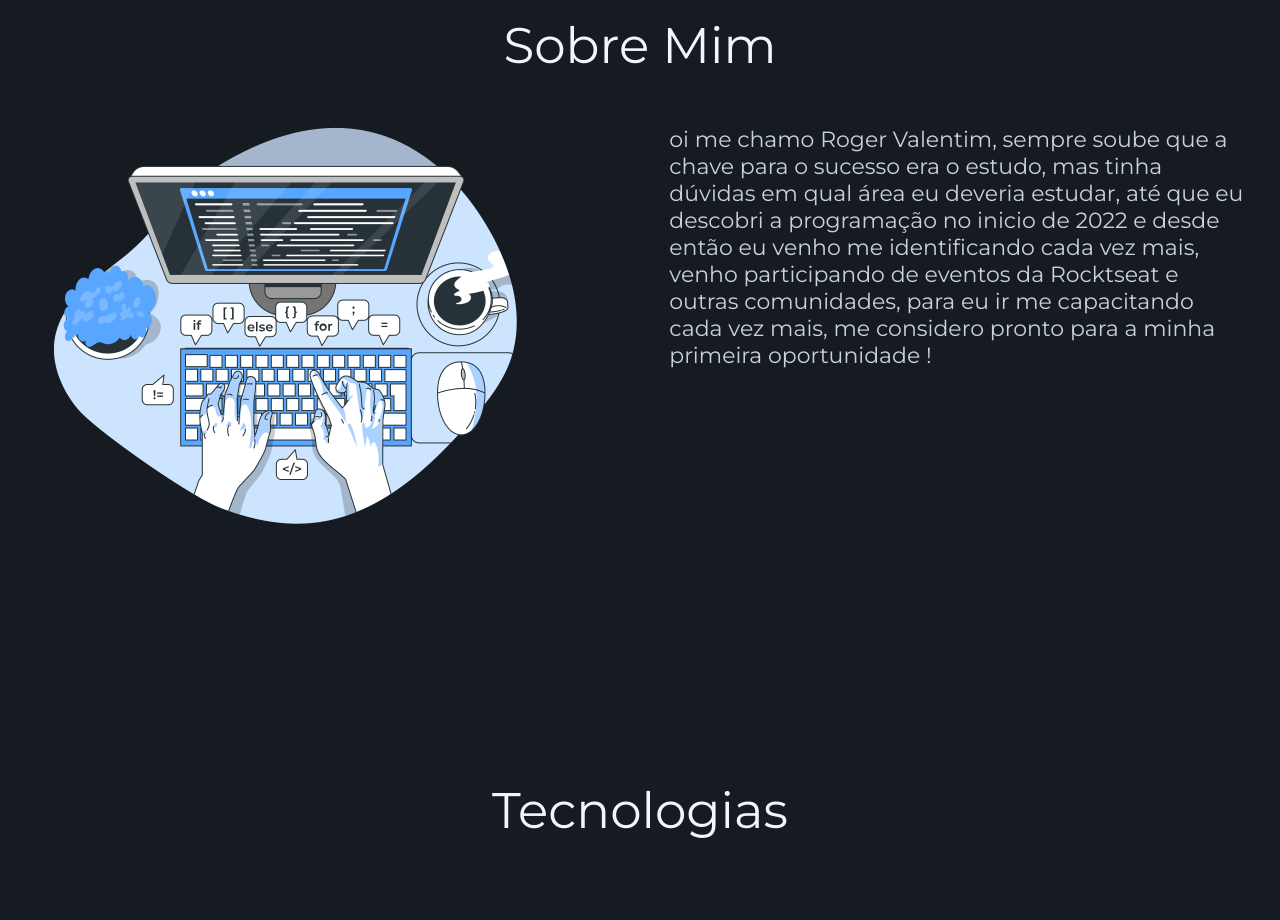
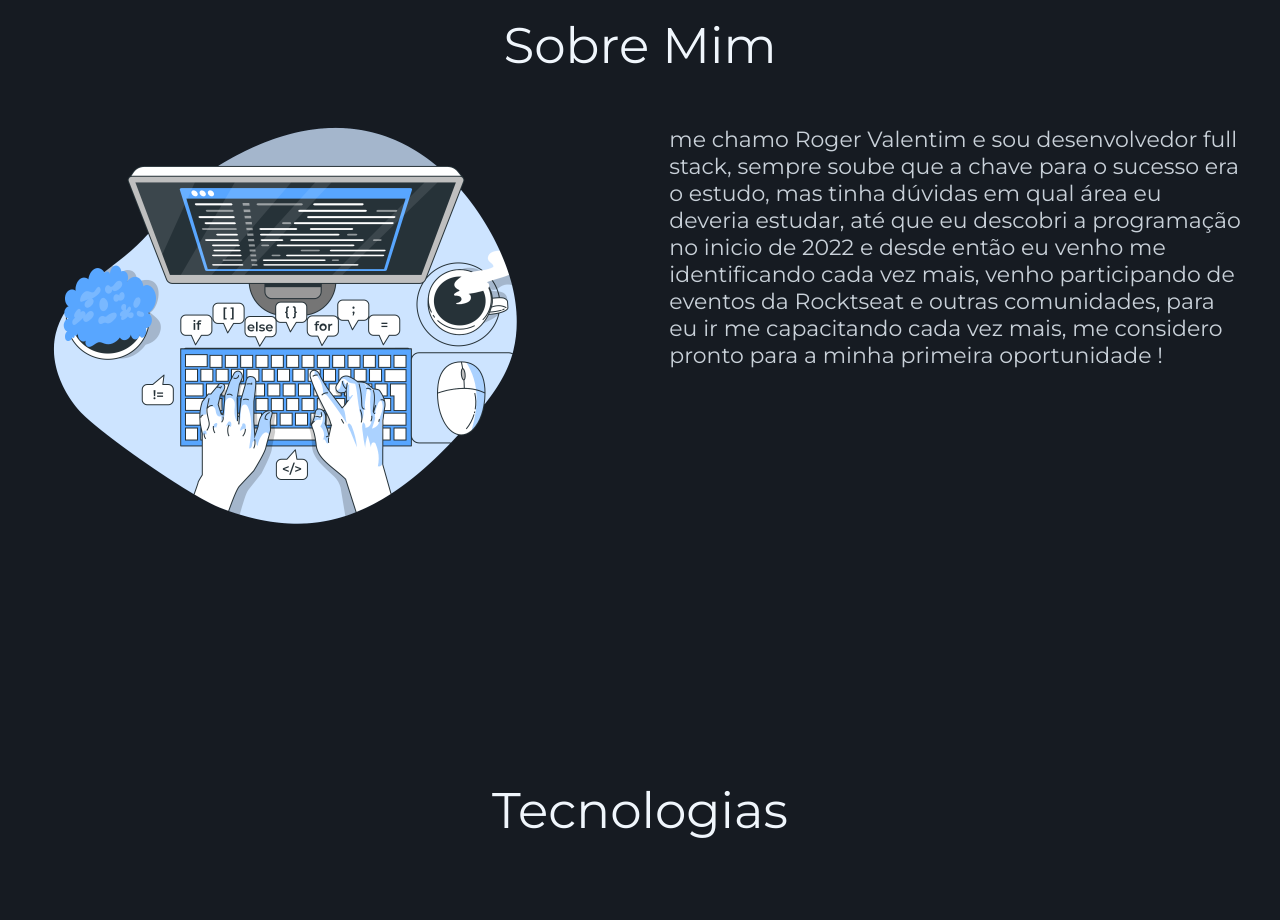
Before and after one commit to rogervalentim/portf-lio, a React (Create React App) app: page / in a window 1280 px wide. Shown: the part 940-1860 px from the top of the page. Built offline with nearby package versions, Linux system fonts and the light colour scheme.

Commit message:
alterando o curriculo

```diff
--- a/src/assets/css/Tecnologias.css
+++ b/src/assets/css/Tecnologias.css
@@ -34,7 +34,7 @@
 .technologies-cards {
   display: grid;
   justify-content: center;
-  grid-template-columns: auto auto auto auto ;
+  grid-template-columns: auto auto auto auto;
   row-gap: 30px;
   margin-top: 80px;
 }
@@ -48,7 +48,7 @@
 }
 
 .card-js:hover {
-  box-shadow: 8px 8px 8px #ddef0b ;
+  box-shadow: 8px 8px 8px #ddef0b;
 }
 
 .card-nodejs:hover {
@@ -96,8 +96,9 @@
   }
 
   .technologies-cards {
-    display: block;
-    margin: auto;
+    display: grid;
+    grid-template-columns: auto;
+    justify-content: center;
   }
 
   .card-html,
@@ -125,7 +126,7 @@
   }
 
   .card-js:hover {
-    box-shadow: 8px 8px 8px #ddef0b ;
+    box-shadow: 8px 8px 8px #ddef0b;
   }
 
   .card-nodejs:hover {
@@ -165,7 +166,7 @@
 }
 
 /* tablet */
-@media screen and (min-width:768px) and (max-width:1023px) {
+@media screen and (min-width: 768px) and (max-width: 1023px) {
   .technologies-container {
     margin-top: 200px;
   }
@@ -227,7 +228,7 @@
   }
 
   .card-js:hover {
-    box-shadow: 8px 8px 8px #ddef0b ;
+    box-shadow: 8px 8px 8px #ddef0b;
   }
 
   .card-nodejs:hover {
@@ -248,7 +249,6 @@
 
   .card-react:hover {
     box-shadow: 8px 8px 8px #0befe1;
-
   }
 
   .name-technologie {
@@ -264,5 +264,4 @@
     width: 200px;
     margin-left: 20px;
   }
-
 }
--- a/src/components/Inicio.jsx
+++ b/src/components/Inicio.jsx
@@ -7,7 +7,7 @@ import {
   faLinkedin,
   faWhatsapp,
 } from "@fortawesome/free-brands-svg-icons";
-import Curriculum from "../assets/images/inicio/Roger_ValentimDaSilva_Currículo_2.pdf"
+import Curriculum from "../assets/images/inicio/curriculo-Roger-Valentim.pdf"
 
 function Inicio() {
   return (
--- a/src/components/Sobre.jsx
+++ b/src/components/Sobre.jsx
@@ -13,7 +13,7 @@ function Sobre() {
               <img className="computer" src={Computer} alt="avatar sobre" />
             </div>
             <p className="text-about-me">
-              oi me chamo Roger Valentim, sempre soube que a chave para o
+              me chamo Roger Valentim e sou desenvolvedor full stack, sempre soube que a chave para o
               sucesso era o estudo, mas tinha dúvidas em qual área eu deveria
               estudar, até que eu descobri a programação no inicio de 2022 e
               desde então eu venho me identificando cada vez mais, venho
```
Also changed, not shown: 2 other files (tests, documents, lock files or other folders).
